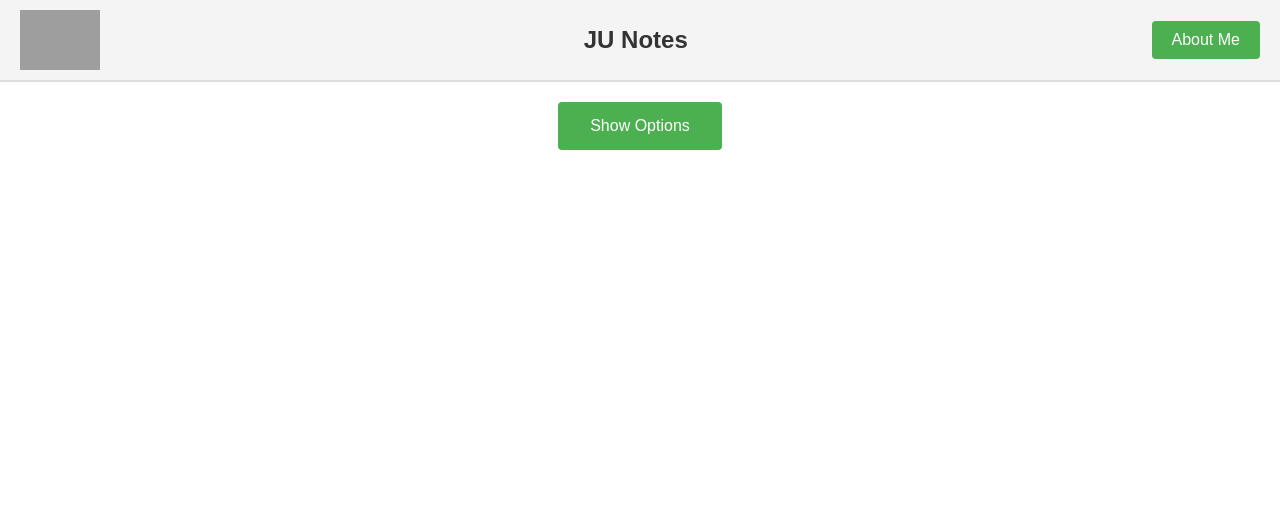
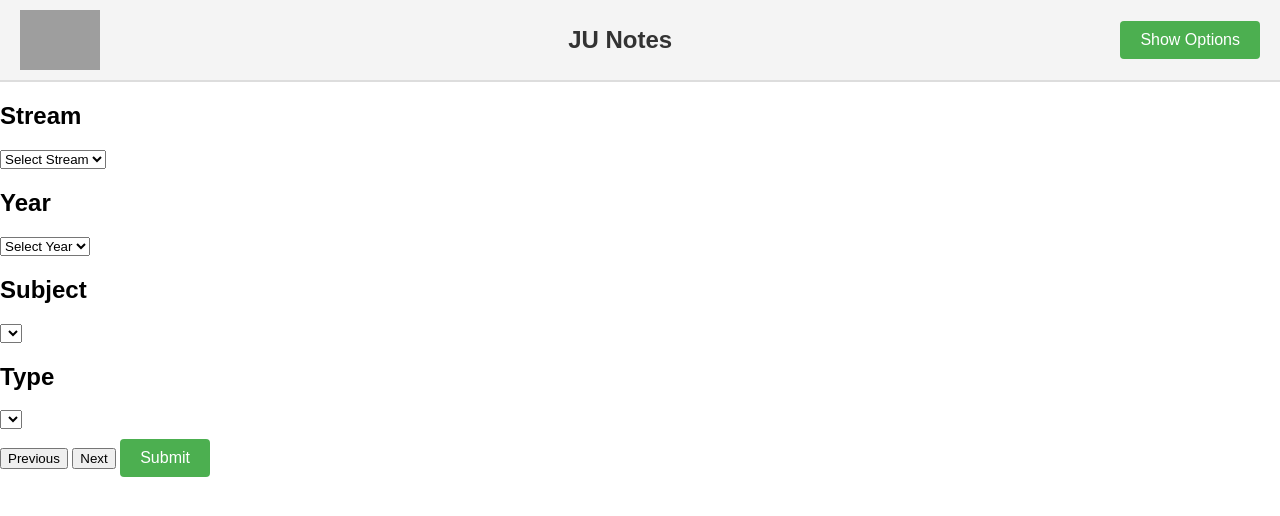
Before and after one commit to HxxdHenry/junotes, a plain HTML site: page index.html in a window 1280 px wide. Drawn offline with Linux system fonts and the light colour scheme; grey boxes are pictures that could not be loaded.

Commit message:
Update index.html

```diff
--- a/index.html
+++ b/index.html
@@ -1,43 +1,58 @@
 <!DOCTYPE html>
 <html lang="en">
+
 <head>
     <meta charset="UTF-8">
     <meta name="viewport" content="width=device-width, initial-scale=1.0">
     <title>JU Notes</title>
     <link rel="stylesheet" href="styles.css">
 </head>
+
 <body>
     <header>
-        <img src="https://cdn-eu.aglty.io/sunstoneuniversity/Attachments/NewItems/Jaipur%20Engineering%20College%20and%20Research%20Centre%20Logo_20220511141341_0.png" alt="University Logo" class="logo">
+        <img src="https://cdn-eu.aglty.io/sunstoneuniversity/Attachments/NewItems/Jaipur%20Engineering%20College%20and%20Research%20Centre%20Logo_20220511141341_0.png"
+            alt="University Logo" class="logo">
         <h1>JU Notes</h1>
-        <button id="about-button" class="header-button">About Me</button>
+        <button id="menu-button" class="header-button">Show Options</button>
     </header>
 
-    <div class="dropdown">
-        <button id="dropdown-button" class="dropdown-button">Show Options</button>
-        <div id="dropdown-content" class="dropdown-content">
-            <select id="subject" class="dropdown-item">
-                <option value="">Select Subject</option>
-                <option value="math">Mathematics</option>
-                <option value="physics">Physics</option>
-                <!-- Add more subjects as needed -->
+    <div id="menu-content" class="menu-content">
+        <div id="menu-stream" class="menu-step show">
+            <h2>Stream</h2>
+            <select id="stream" class="menu-select">
+                <option value="">Select Stream</option>
+                <option value="btech-cse">BTech CSE</option>
+                <option value="bba">BBA</option>
             </select>
-            <select id="year" class="dropdown-item">
+        </div>
+        <div id="menu-year" class="menu-step">
+            <h2>Year</h2>
+            <select id="year" class="menu-select">
                 <option value="">Select Year</option>
                 <option value="1">1st Year</option>
                 <option value="2">2nd Year</option>
-                <!-- Add more years as needed -->
             </select>
-            <select id="type" class="dropdown-item">
-                <option value="">Select Type</option>
-                <option value="notes">Notes</option>
-                <option value="assignments">Assignments</option>
-                <!-- Add more types as needed -->
+        </div>
+        <div id="menu-subject" class="menu-step">
+            <h2>Subject</h2>
+            <select id="subject" class="menu-select">
+                <!-- Options will be populated based on the stream and year -->
             </select>
-            <button id="submit-button" class="submit-button">Go</button>
         </div>
+        <div id="menu-type" class="menu-step">
+            <h2>Type</h2>
+            <select id="type" class="menu-select">
+                <!-- Options will be populated based on the subject -->
+            </select>
+        </div>
+        <button class="nav-button previous">Previous</button>
+        <button class="nav-button next">Next</button>
+        <button id="submit-button" class="submit-button">Submit</button>
     </div>
+
+    <div id="overlay" class="overlay"></div>
 
     <script src="script.js"></script>
 </body>
+
 </html>
```
